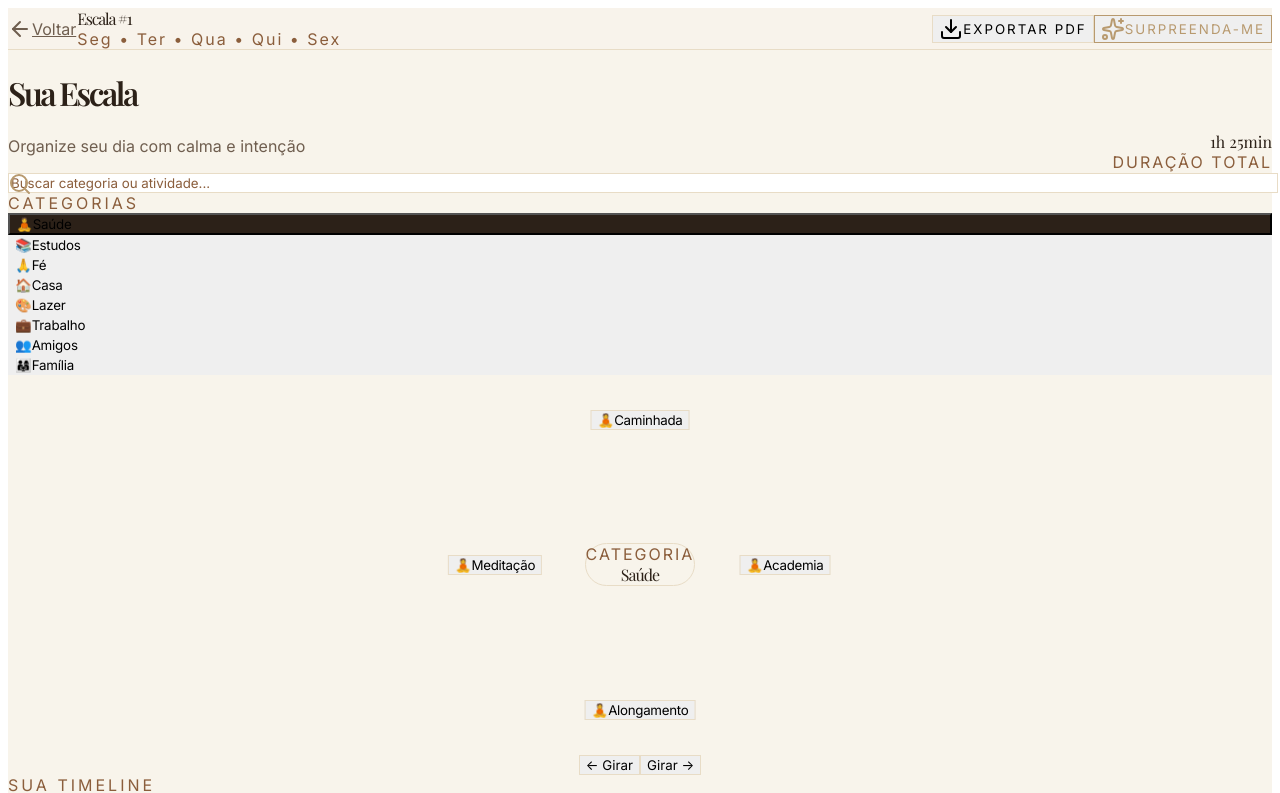
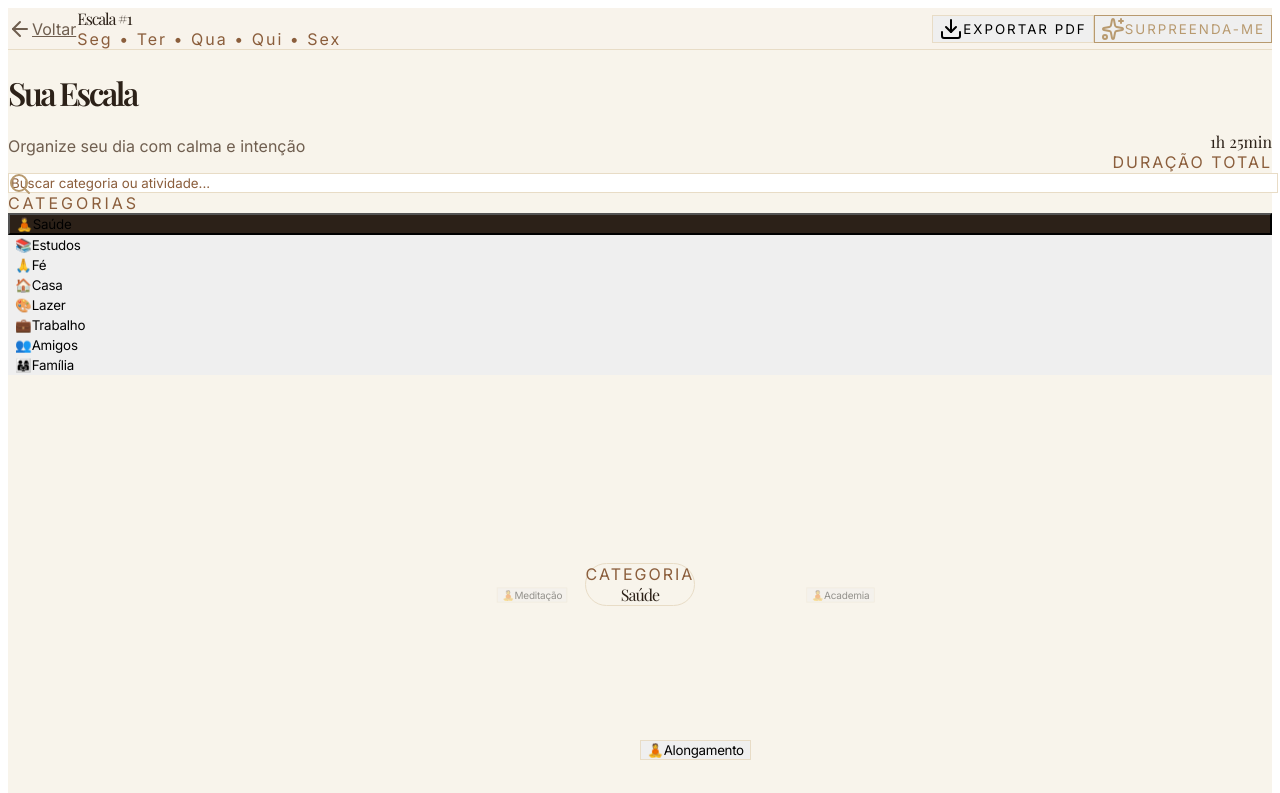
Before and after one commit to italo0machado/rotina-em-casa, a React (Vite) app in the folder frontend/: page /escala/1 in a window 1280 px wide. Shown: the top 793 px of the page. Built offline with nearby package versions, Linux system fonts and the light colour scheme.

Commit message:
feat(escala): espiral premium com spring animation, escala e opacidade dinâmicas

```diff
--- a/frontend/src/pages/EscalaEditor.tsx
+++ b/frontend/src/pages/EscalaEditor.tsx
@@ -1,7 +1,7 @@
 import { useParams, Link, useLocation } from 'react-router-dom';
 import { ArrowLeft, Download, Sparkles, Search } from 'lucide-react';
 import { useState } from 'react';
-import { Reorder, motion, AnimatePresence } from 'framer-motion';
+import { Reorder, motion, useMotionValue, useSpring } from 'framer-motion';
 
 interface Atividade {
   id: number;
@@ -75,8 +75,10 @@ export default function EscalaEditor() {
 
   const [categoriaSelecionada, setCategoriaSelecionada] = useState<string>('Saúde');
   const [search, setSearch] = useState('');
-  const [rotation, setRotation] = useState(0);
 
+  // === ESPIRAL PREMIUM ===
+  const rotation = useMotionValue(0);
+  const springRotation = useSpring(rotation, { stiffness: 60, damping: 20, mass: 0.8 });
 
   const filteredCategorias = CATEGORIAS.filter(cat =>
     cat.toLowerCase().includes(search.toLowerCase())
@@ -99,10 +101,7 @@ export default function EscalaEditor() {
 
   const adicionarAtividade = (atividade: Atividade) => {
     const nova = { ...atividade, id: Date.now() };
-    const atualizadas = recalculateHorarios([...atividades, nova]);
-    setAtividades(atualizadas);
-
-    // Feedback visual
+    setAtividades(recalculateHorarios([...atividades, nova]));
   };
 
   const surpreendaMe = () => {
@@ -126,9 +125,26 @@ export default function EscalaEditor() {
   const minsRestantes = totalMinutos % 60;
   const progresso = Math.min(Math.round((totalMinutos / (16 * 60)) * 100), 100);
 
+  // Função para calcular posição, escala e opacidade de cada item na espiral
+  const getSpiralPosition = (index: number, total: number) => {
+    const baseAngle = (index / total) * 360;
+    const angle = baseAngle + springRotation.get();
+
+    const radius = 155;
+    const x = Math.cos((angle * Math.PI) / 180) * radius;
+    const y = Math.sin((angle * Math.PI) / 180) * radius;
+
+    // Escala e opacidade baseadas no ângulo (efeito 3D)
+    const normalizedAngle = ((angle % 360) + 360) % 360;
+    const scale = 0.75 + Math.sin((normalizedAngle * Math.PI) / 180) * 0.25;
+    const opacity = 0.4 + Math.sin((normalizedAngle * Math.PI) / 180) * 0.6;
+
+    return { x, y, scale, opacity, angle };
+  };
+
   return (
     <div className="min-h-screen bg-[#f8f4eb] text-[#2c2118]">
-      {/* Navbar Premium */}
+      {/* Navbar */}
       <nav className="border-b border-[#e8dcc6] bg-[#f8f4eb]/95 backdrop-blur-md sticky top-0 z-50">
         <div className="max-w-7xl mx-auto px-8 flex items-center justify-between h-20">
           <div className="flex items-center gap-4">
@@ -165,7 +181,7 @@ export default function EscalaEditor() {
           </div>
         </div>
 
-        {/* Barra de Busca */}
+        {/* Busca */}
         <div className="relative mb-8 max-w-md">
           <Search className="absolute left-5 top-4 text-[#b89a6f] w-4 h-4" />
           <input
@@ -178,7 +194,7 @@ export default function EscalaEditor() {
         </div>
 
         <div className="grid grid-cols-1 lg:grid-cols-12 gap-8">
-          {/* Sidebar Categorias */}
+          {/* Categorias */}
           <div className="lg:col-span-3">
             <div className="text-xs tracking-[3px] text-[#8b5e3c] mb-4 px-1">CATEGORIAS</div>
             <div className="space-y-1">
@@ -201,50 +217,60 @@ export default function EscalaEditor() {
             </div>
           </div>
 
-          {/* Espiral Central */}
+          {/* Espiral Premium */}
           <div className="lg:col-span-6 flex flex-col items-center">
-            <div className="relative w-[380px] h-[380px] flex items-center justify-center mb-6">
-              {/* Círculo central */}
-              <div className="absolute w-24 h-24 rounded-full bg-[#f8f4eb] border border-[#e8dcc6] flex items-center justify-center z-10">
+            <div className="relative w-[420px] h-[420px] flex items-center justify-center mb-6">
+              {/* Centro */}
+              <div className="absolute w-28 h-28 rounded-full bg-[#f8f4eb] border border-[#e8dcc6] flex items-center justify-center z-20 shadow-inner">
                 <div className="text-center">
                   <div className="text-xs text-[#8b5e3c] tracking-[2px]">CATEGORIA</div>
-                  <div className="font-serif text-xl tracking-[-1px] text-[#2c2118]">{categoriaSelecionada}</div>
+                  <div className="font-serif text-2xl tracking-[-1px] text-[#2c2118]">{categoriaSelecionada}</div>
                 </div>
               </div>
 
-              {/* Espiral de Atividades */}
-              <AnimatePresence>
+              {/* Itens da Espiral */}
               {filteredAtividades.map((atividade, index) => {
-                  const angle = (index / filteredAtividades.length) * 360 + rotation;
-                  const radius = 145;
-                  const x = Math.cos((angle * Math.PI) / 180) * radius;
-                  const y = Math.sin((angle * Math.PI) / 180) * radius;
+                const pos = getSpiralPosition(index, filteredAtividades.length);
+                const config = TIPO_CONFIG[atividade.tipo || 'Casa'];
 
                 return (
                   <motion.button
                     key={atividade.id}
                     onClick={() => adicionarAtividade(atividade)}
-                      className="absolute px-5 py-2.5 bg-white border border-[#e8dcc6] rounded-2xl text-sm hover:border-[#b89a6f] transition-all shadow-sm active:scale-95 flex items-center gap-2"
+                    className="absolute flex items-center gap-3 px-6 py-3 bg-white border border-[#e8dcc6] rounded-2xl text-sm shadow-sm hover:border-[#b89a6f] active:scale-[0.985] transition-all"
                     style={{
-                        left: `calc(50% + ${x}px)`,
-                        top: `calc(50% + ${y}px)`,
-                        transform: 'translate(-50%, -50%)',
+                      left: '50%',
+                      top: '50%',
+                      x: pos.x,
+                      y: pos.y,
+                      scale: pos.scale,
+                      opacity: pos.opacity,
+                      zIndex: Math.floor(pos.scale * 100),
                     }}
-                      whileHover={{ scale: 1.05 }}
-                      whileTap={{ scale: 0.95 }}
+                    whileHover={{ scale: pos.scale * 1.15, opacity: 1 }}
+                    whileTap={{ scale: pos.scale * 0.95 }}
                   >
-                      <span>{TIPO_CONFIG[atividade.tipo || 'Casa']?.icone}</span>
-                      <span className="font-medium tracking-[-0.3px]">{atividade.nome}</span>
+                    <span className="text-xl">{config.icone}</span>
+                    <span className="font-medium tracking-[-0.3px] whitespace-nowrap">{atividade.nome}</span>
                   </motion.button>
                 );
               })}
-              </AnimatePresence>
             </div>
 
             {/* Controles da Espiral */}
-            <div className="flex gap-3">
-              <button onClick={() => setRotation(r => r - 45)} className="px-6 py-2 border border-[#e8dcc6] rounded-2xl text-sm hover:bg-white transition">← Girar</button>
-              <button onClick={() => setRotation(r => r + 45)} className="px-6 py-2 border border-[#e8dcc6] rounded-2xl text-sm hover:bg-white transition">Girar →</button>
+            <div className="flex gap-4">
+              <button
+                onClick={() => rotation.set(rotation.get() - 60)}
+                className="px-8 py-3 border border-[#e8dcc6] rounded-2xl text-sm hover:bg-white transition active:scale-[0.985]"
+              >
+                ← Girar
+              </button>
+              <button
+                onClick={() => rotation.set(rotation.get() + 60)}
+                className="px-8 py-3 border border-[#e8dcc6] rounded-2xl text-sm hover:bg-white transition active:scale-[0.985]"
+              >
+                Girar →
+              </button>
             </div>
           </div>
 
@@ -257,7 +283,11 @@ export default function EscalaEditor() {
               ) : (
                 <Reorder.Group axis="y" values={atividades} onReorder={handleReorder} className="space-y-2">
                   {atividades.map((atividade) => (
-                    <Reorder.Item key={atividade.id} value={atividade} className="flex items-center justify-between bg-[#f8f4eb] border border-[#e8dcc6] rounded-2xl px-4 py-3 text-sm group">
+                    <Reorder.Item
+                      key={atividade.id}
+                      value={atividade}
+                      className="flex items-center justify-between bg-[#f8f4eb] border border-[#e8dcc6] rounded-2xl px-4 py-3 text-sm group"
+                    >
                       <div className="flex items-center gap-3">
                         <span>{TIPO_CONFIG[atividade.tipo || 'Casa']?.icone}</span>
                         <div>
@@ -274,7 +304,7 @@ export default function EscalaEditor() {
           </div>
         </div>
 
-        {/* Barra de Progresso */}
+        {/* Progresso */}
         <div className="mt-10 max-w-md mx-auto">
           <div className="flex justify-between text-xs text-[#8b5e3c] mb-2 px-1">
             <div>Progresso do dia</div>
```
Lines whose indentation alone changed are shown as unchanged.
